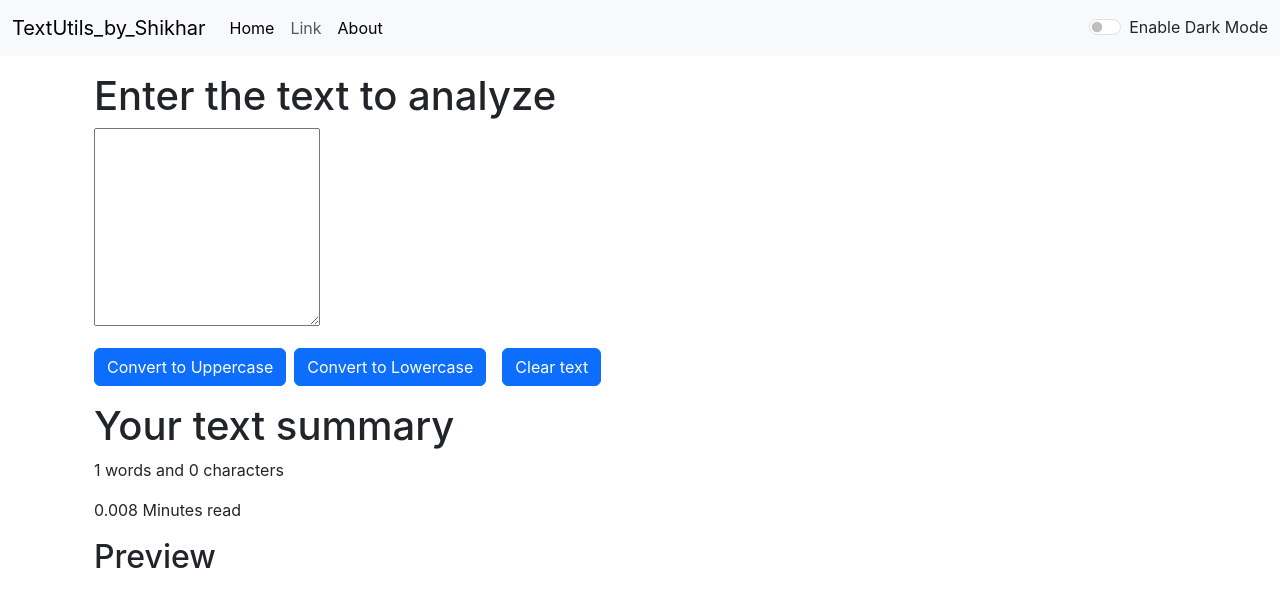
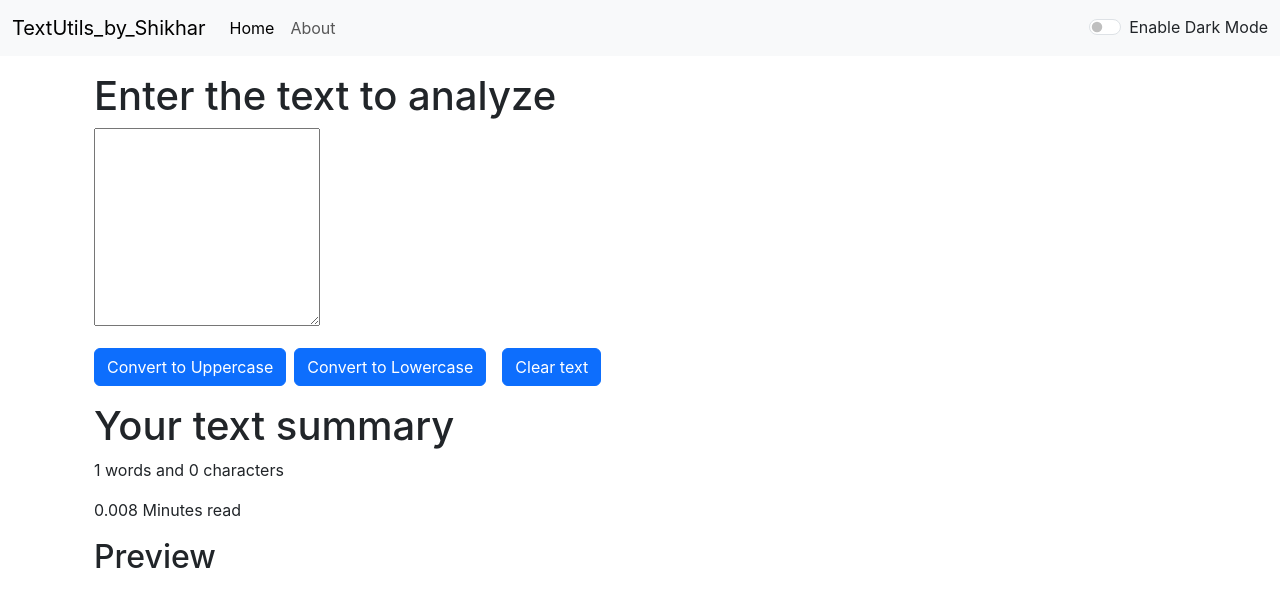
Before and after one commit to shikhar5647/React_Learning, a React (Create React App) app in the folder text_utils/: page / in a window 1280 px wide. Shown: the top 606 px of the page. Built offline with nearby package versions, Linux system fonts and the light colour scheme.

Commit message:
router_perfect

```diff
--- a/text_utils/src/components/Alert.js
+++ b/text_utils/src/components/Alert.js
@@ -1,4 +1,6 @@
 import React from 'react';
+import PropTypes from 'prop-types';
+import { Link } from 'react-router-dom';
 
 function Alert(props) {
   return (
--- a/text_utils/src/components/Navbar.js
+++ b/text_utils/src/components/Navbar.js
@@ -1,24 +1,22 @@
 import React from 'react'
 import PropTypes from 'prop-types'
+import { Link } from 'react-router-dom'
 
 export default function Navbar(props) {
   return (
     <nav className={`navbar navbar-expand-lg bg-body-tertiary bg-${props.mode} navbar-${props.mode}`}>
         <div className="container-fluid">
-          <a className="navbar-brand" href="/">{props.title}</a>
+          <Link className="navbar-brand" to="/">{props.title}</Link>
           <button className="navbar-toggler" type="button" data-bs-toggle="collapse" data-bs-target="#navbarSupportedContent" aria-controls="navbarSupportedContent" aria-expanded="false" aria-label="Toggle navigation">
             <span className="navbar-toggler-icon"></span>
           </button>
           <div className="collapse navbar-collapse" id="navbarSupportedContent">
             <ul className="navbar-nav me-auto mb-2 mb-lg-0">
               <li className="nav-item">
-                <a className="nav-link active" aria-current="page" href="/">Home</a>
+                <Link className="nav-link active" aria-current="page" to="/">Home</Link>
               </li>
               <li className="nav-item">
-                <a className="nav-link" href="/">Link</a>
-              </li>
-              <li className="nav-item">
-                <a className="nav-link active" aria-current="page" href="/">About</a>
+                <Link className="nav-link" to="/about">{props.aboutText}</Link>
               </li>
             </ul>
             <div className={`form-check form-switch text-${props.mode==='light'?'dark':'light'}`}>
@@ -33,11 +31,13 @@
 
 Navbar.propTypes = {
   title: PropTypes.string,
+  aboutText: PropTypes.string,
   mode: PropTypes.string,
   toggleMode: PropTypes.func
 }
 
 Navbar.defaultProps = {
   title: "Set title here",
+  aboutText: "About",
   mode: "light"
 }
```
